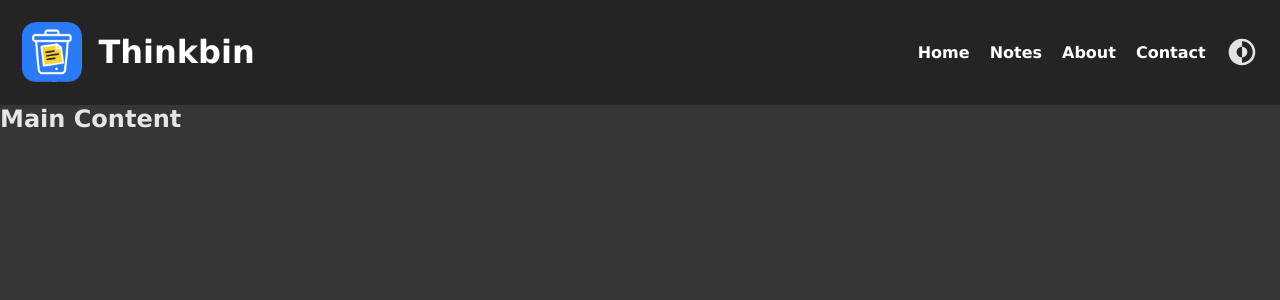
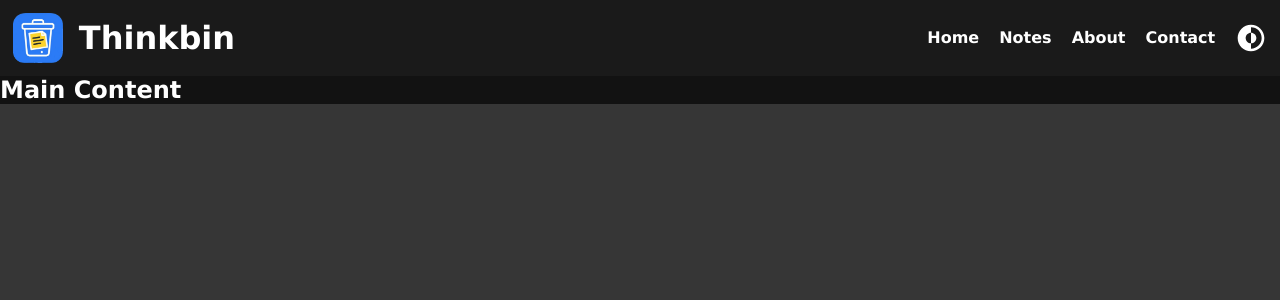
Before and after one commit to totallyrens/thinkbin, a React (Vite) app: page / in a window 1280 px wide. Shown: the top 300 px of the page. Built offline with nearby package versions, Linux system fonts and the light colour scheme.

Commit message:
added light toggle function

```diff
--- a/src/App.css
+++ b/src/App.css
@@ -14,18 +14,11 @@
   text-decoration: none;
 }
 
-.logo-wrapper {
-  cursor: pointer;
-}
+.logo-wrapper { cursor: pointer; }
 
-.navbar {
-  justify-content: space-between;
-}
+.navbar { justify-content: space-between; }
 
-.navbar > a {
-  text-decoration: none;
-  color: #ffffff;
-}
+.navbar > a { text-decoration: none; }
 
 .nav-right {
   display: flex;
@@ -38,17 +31,14 @@
   margin-left: 1.25rem;
 }
 
-header {
-  padding: 1.4rem;
-  background-color: #242424;
-}
+header { padding: .8rem; }
 
 header div {
   display: flex;
   justify-content: center;
 }
 header div img {
-  width: 60px;
+  width: 50px;
   height: auto;
 }
 
@@ -64,17 +54,39 @@ header nav ul {
   list-style: none;
 }
 
-header nav ul li {
-  margin-left: 1.25rem;
-}
+header nav ul li { margin-left: 1.25rem; }
 
 header nav ul li a {
   font-weight: 900;
-  color: #ffffff;
   text-decoration: none;
   transition: color 150ms ease-in;
 }
 
-header nav ul li a:hover {
-  color: #03d1ff;
+header nav ul li a:hover { color: #03d1ff; }
+
+.light {
+  background-color: white;
+  color: black;
+  transition: ease-in .5s;
 }
+.light header {
+  background-color: #cfcfcf; /* lighter shade for light mode */
+  color: black;
+  transition: ease-in .5s;
+}
+.light header nav ul li a { color: black; }
+.light .navbar > a { color: black; }
+
+.dark {
+  background-color: #121212;
+  color: white;
+  transition: ease-in .8s;
+}
+.dark header nav ul li a { color: white; }
+.dark header {
+  background-color: #1a1a1a; /* darker shade for dark mode */
+  color: white;
+  transition: ease-in .8s;
+}
+.dark header nav ul li a { color: white; }
+.navbar > a { color: white; }
--- a/src/App.jsx
+++ b/src/App.jsx
@@ -1,14 +1,24 @@
 import './App.css';
 import Header from './components/Header';
+import { useState } from 'react';
 
 function App() {
+
+  //currently setting the variable to false, as it is not in Light Mode
+  const [isLightMode, setIsLightMode] = useState(false);
+
+  const toggleTheme = () => {
+    setIsLightMode(prev => !prev);
+  }
+
+
   return (
-    <>
-      <Header />
+    <div className={isLightMode ? 'light' : 'dark'}>
+      <Header toggleTheme={toggleTheme} />
       <div className="container">
         <h2>Main Content</h2>
       </div>
-    </>
+    </div>
   );
 }
 
--- a/src/components/Header.jsx
+++ b/src/components/Header.jsx
@@ -1,6 +1,8 @@
 import { CgDarkMode } from 'react-icons/cg';
+import React from 'react';
 
-const Header = () => {
+const Header = ({toggleTheme}) => {
+
   return (
     <header>
       <div className="container navbar">
@@ -27,7 +29,7 @@ const Header = () => {
               </li>
             </ul>
           </nav>
-          <CgDarkMode className="theme-toggle" />
+          <CgDarkMode className="theme-toggle" onClick={toggleTheme} />
         </div>
       </div>
     </header>
```
